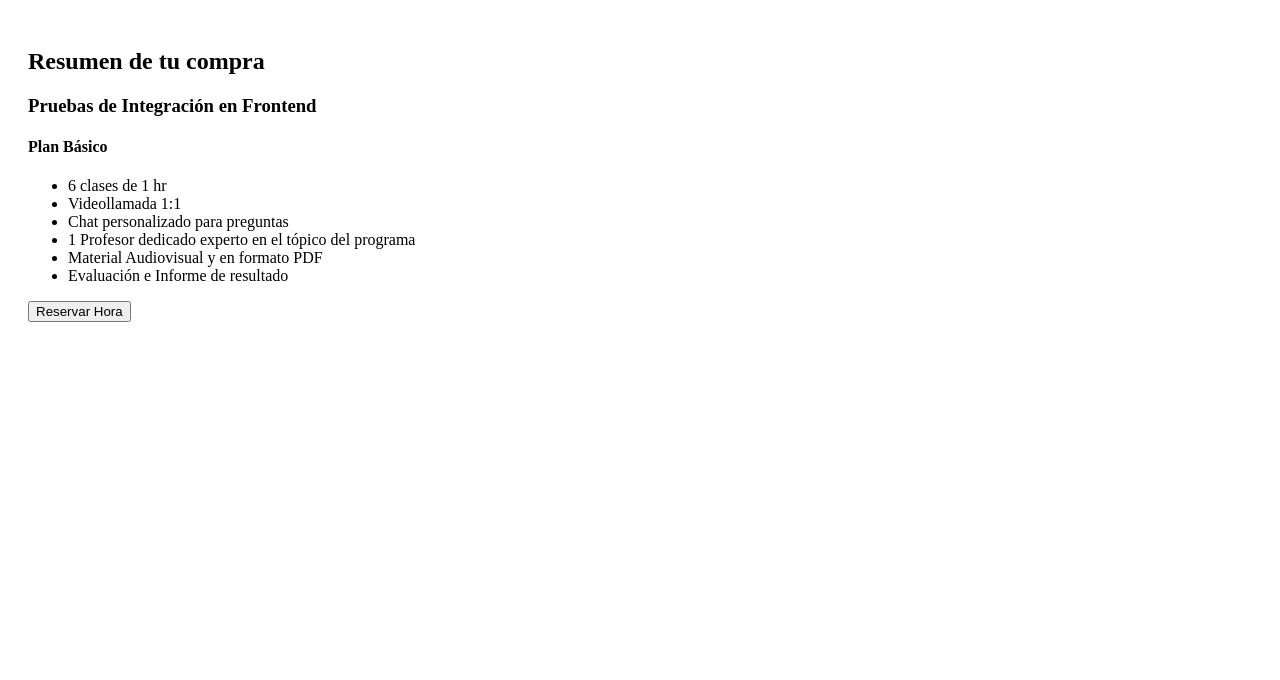
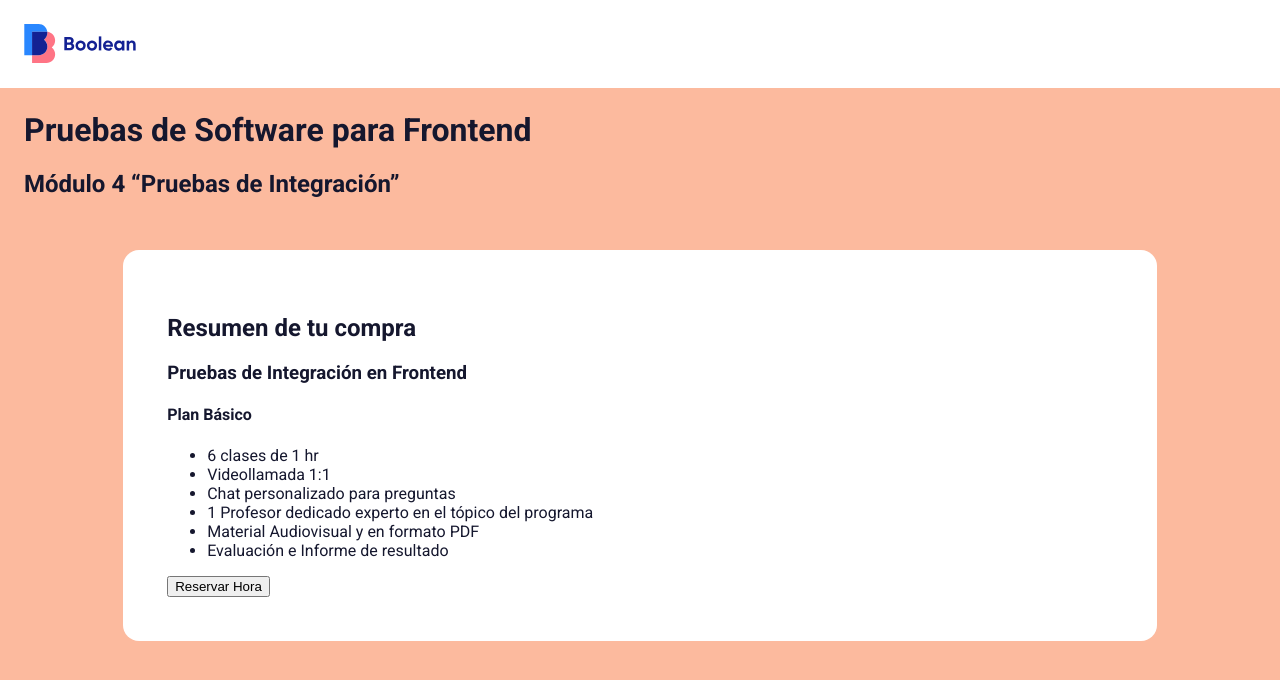
Before and after one commit to booleanchile/frontend-testing, a website: page module4/src/index.html in a window 1280 px wide. Drawn offline with Linux system fonts and the light colour scheme.

Commit message:
Brand aplicado

```diff
--- /dev/null
+++ b/module4/src/assets/style.css
@@ -0,0 +1,70 @@
+@import url("https://fonts.googleapis.com/css?family=Roboto:400,400i,700");
+
+:root{
+	--logo: url(../assets/img/logo.svg);
+	--color-black: #15172E;
+	--color-grey-dark: #222444;
+	--color-grey-normal: #454765;
+	--color-grey-medium: #5A5F75;
+	--color-grey-soft: #8A8D9E;
+	--color-grey-light: #C7C9D4;
+	--color-grey-bright: #E5E8EE;
+
+
+	--color-blue-dark: #132193;
+	--color-blue: #0640F6;
+	--color-blue-soft: #2987FF;
+	--color-blue-light: #5FDDFF;
+	--color-blue-bright: #C7F0FF;
+
+	--color-purple-dark: #7543FF;
+	--color-purple: #8951FF;
+	--color-purple-soft: #B485FF;
+	--color-pink: #E1A1FF;
+	--color-pink-dark: #B143FF;
+
+	--color-red: #FF7485;
+	--color-orange: #FCBA9E;
+	--color-yellow: #FFF5A9;
+}
+
+body{
+	color: var(--color-black);
+	font-family: roboto;
+	margin:0;
+	padding:0;
+	font-size: 16px;
+
+
+	background: var(--color-orange);
+}
+.brand__logo {
+	background-image: var(--logo);
+	background-repeat: no-repeat;
+	background-size: contain;
+	min-height: 40px;
+	min-width: 80px;
+}
+header .header__top {
+	padding: 1.5em;
+	background: white;
+}
+header .header__top .brand__logo {
+	height: 40px;
+}
+header .header__bottom {
+	padding: 0.1em 1.5em 0.5em 1.5em;
+}
+header .header__bottom .title{}
+header .header__bottom .subtitle{}
+
+main.content{
+	padding: 1.5em;
+}
+main.content section{
+	background: white;
+	border-radius: 1em;
+	max-width: 80%;
+	margin: auto;
+	padding: 1.5em;
+}
--- a/module4/src/index.html
+++ b/module4/src/index.html
@@ -6,11 +6,21 @@
     <base href="/">
     <meta name="description" content="Boolean Chile: Cursos de habilidades digitales para todos.">
     <meta name="viewport" content="width=device-width, initial-scale=1">
-    <link rel="icon" type="image/x-icon" href="favicon.ico">
+    <link rel="icon" type="image/x-icon" href="assets/img/favicon.ico">
     <link rel="stylesheet" href="checkout.css">
+    <link rel="stylesheet" href="assets/style.css">
   </head>
   <body>
-    <main>
+    <header>
+      <div class="header__top">
+        <div class="brand__logo"></div>
+      </div>
+      <div class="header__bottom">
+        <h1 class="title">Pruebas de Software para Frontend</h1>
+        <h2 class="subtitle">Módulo 4 “Pruebas de Integración”</h2>
+      </div>
+    </header>
+    <main class="content">
       <section class="checkout">
         <div class="checkout__resume">
           <h2>Resumen de tu compra</h2>
```
Also changed, not shown: module4/src/assets/img/favicon.ico (added), module4/src/assets/img/logo.svg (added).
